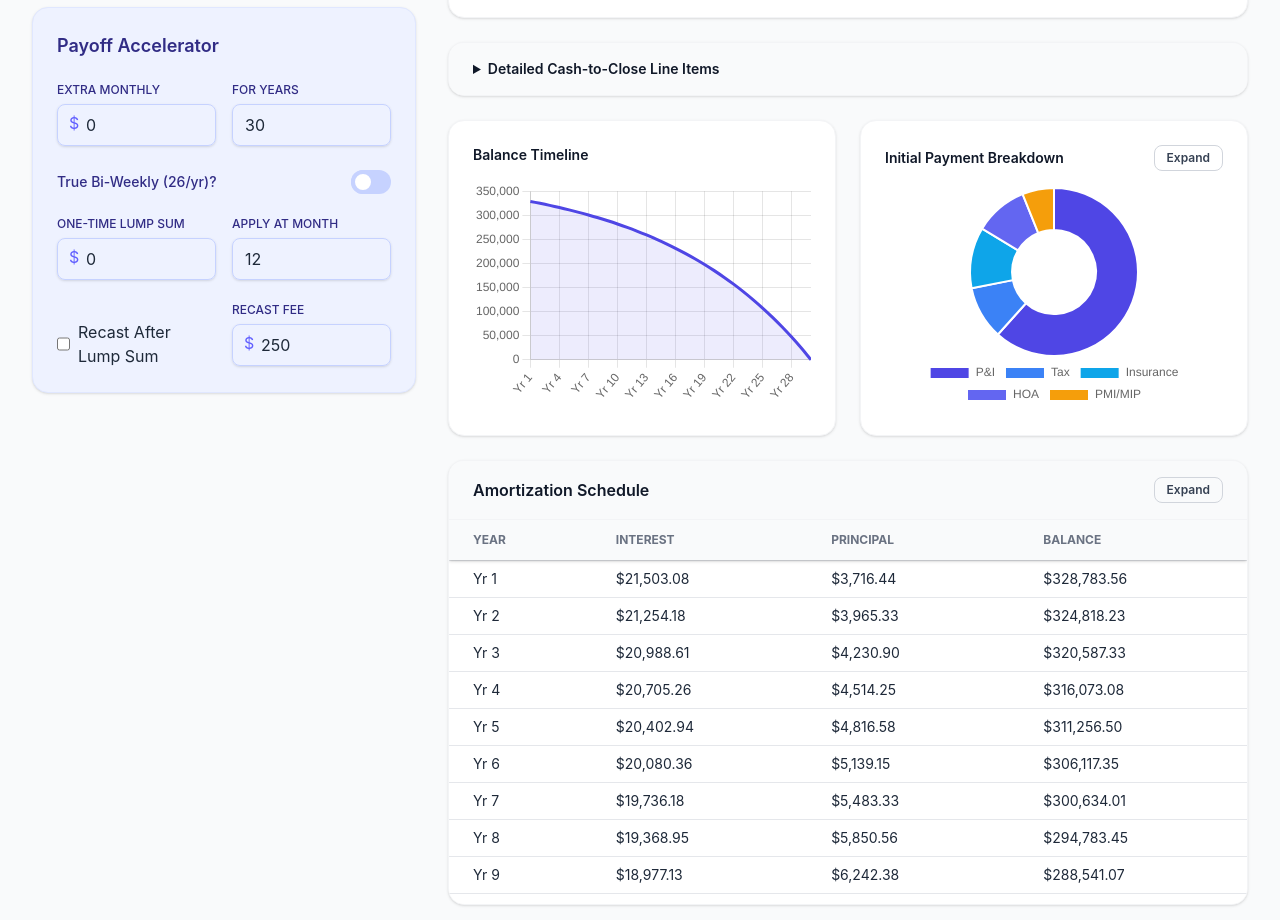
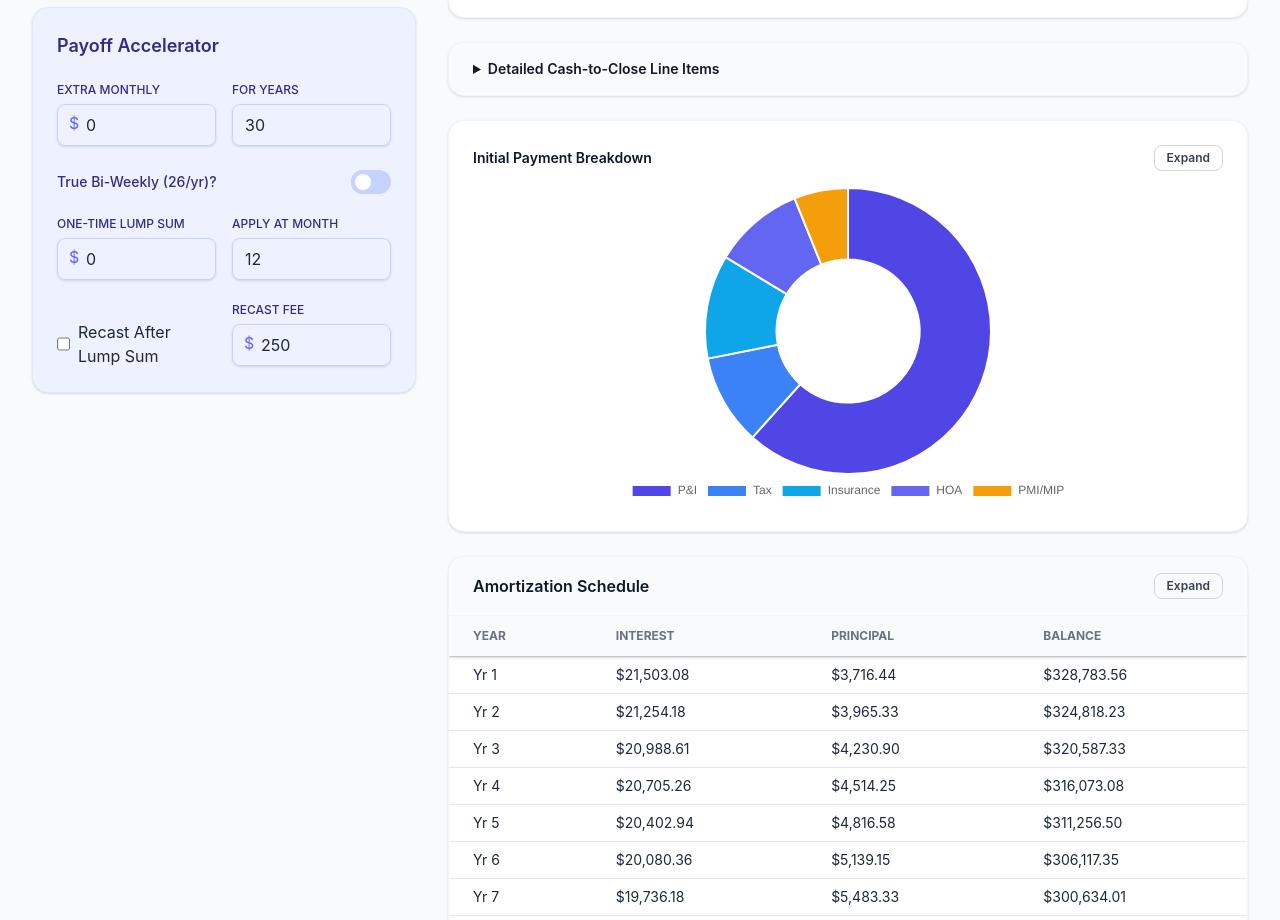
Before and after one commit to solotreason/mortgage, a website with bundled scripts: page index.html in a window 1280 px wide. Shown: the part 1624-2544 px from the top of the page. Built offline with nearby package versions, Linux system fonts and the light colour scheme.

Commit message:
Removal of Balance Timeline

```diff
--- a/app.js
+++ b/app.js
@@ -904,7 +904,6 @@ import { createRefinanceCalculator } from './src/ui/refinance-ui.js';
         };
 
         // --- GLOBAL STATE ---
-        let balanceChart = null;
         let breakdownChart = null;
         let breakdownPopupChart = null;
         let affordChart = null;
@@ -1462,8 +1461,6 @@ import { createRefinanceCalculator } from './src/ui/refinance-ui.js';
         };
 
         const mortgageUiState = {
-            get balanceChart() { return balanceChart; },
-            set balanceChart(value) { balanceChart = value; },
             get breakdownChart() { return breakdownChart; },
             set breakdownChart(value) { breakdownChart = value; },
             get latestPaymentBreakdownRows() { return latestPaymentBreakdownRows; },
--- a/index.html
+++ b/index.html
@@ -348,18 +348,12 @@
                         </div>
                     </details>
 
-                    <div class="grid grid-cols-1 md:grid-cols-2 gap-6">
-                        <div class="bg-white p-6 rounded-2xl shadow-sm border border-gray-100">
-                            <h3 class="text-sm font-semibold text-gray-900 mb-4">Balance Timeline</h3>
-                            <div class="relative w-full h-56"><canvas id="balanceChart"></canvas></div>
+                    <div class="bg-white p-6 rounded-2xl shadow-sm border border-gray-100">
+                        <div class="mb-4 flex items-center justify-between gap-3">
+                            <h3 class="text-sm font-semibold text-gray-900">Initial Payment Breakdown</h3>
+                            <button type="button" id="openBreakdownPopupBtn" class="no-print rounded-lg border border-gray-300 px-3 py-1 text-xs font-semibold text-gray-700 hover:bg-gray-50">Expand</button>
                         </div>
-                        <div class="bg-white p-6 rounded-2xl shadow-sm border border-gray-100">
-                            <div class="mb-4 flex items-center justify-between gap-3">
-                                <h3 class="text-sm font-semibold text-gray-900">Initial Payment Breakdown</h3>
-                                <button type="button" id="openBreakdownPopupBtn" class="no-print rounded-lg border border-gray-300 px-3 py-1 text-xs font-semibold text-gray-700 hover:bg-gray-50">Expand</button>
-                            </div>
-                            <div class="relative w-full h-56"><canvas id="breakdownChart"></canvas></div>
-                        </div>
+                        <div class="relative w-full h-72 md:h-80"><canvas id="breakdownChart"></canvas></div>
                     </div>
 
                     <div class="bg-white rounded-2xl shadow-sm border border-gray-100 overflow-hidden">
--- a/src/ui/mortgage-ui.js
+++ b/src/ui/mortgage-ui.js
@@ -138,16 +138,6 @@ export const createMortgageCalculator = ({
 
         if (typeof Chart !== 'undefined') {
             try {
-                if (state.balanceChart) state.balanceChart.destroy();
-                state.balanceChart = new Chart(document.getElementById('balanceChart'), {
-                    type: 'line',
-                    data: {
-                        labels: schedule.yearRows.map(row => `Yr ${row.year}`),
-                        datasets: [{ label: 'Balance', data: schedule.yearEndBalances, borderColor: '#4f46e5', fill: true, backgroundColor: 'rgba(79, 70, 229, 0.1)', tension: 0.4, pointRadius: 0 }]
-                    },
-                    options: { responsive: true, maintainAspectRatio: false, plugins: { legend: { display: false } }, scales: { y: { beginAtZero: true } } }
-                });
-
                 if (state.breakdownChart) state.breakdownChart.destroy();
                 const payload = getBreakdownChartPayload();
                 state.breakdownChart = new Chart(document.getElementById('breakdownChart'), {
```
